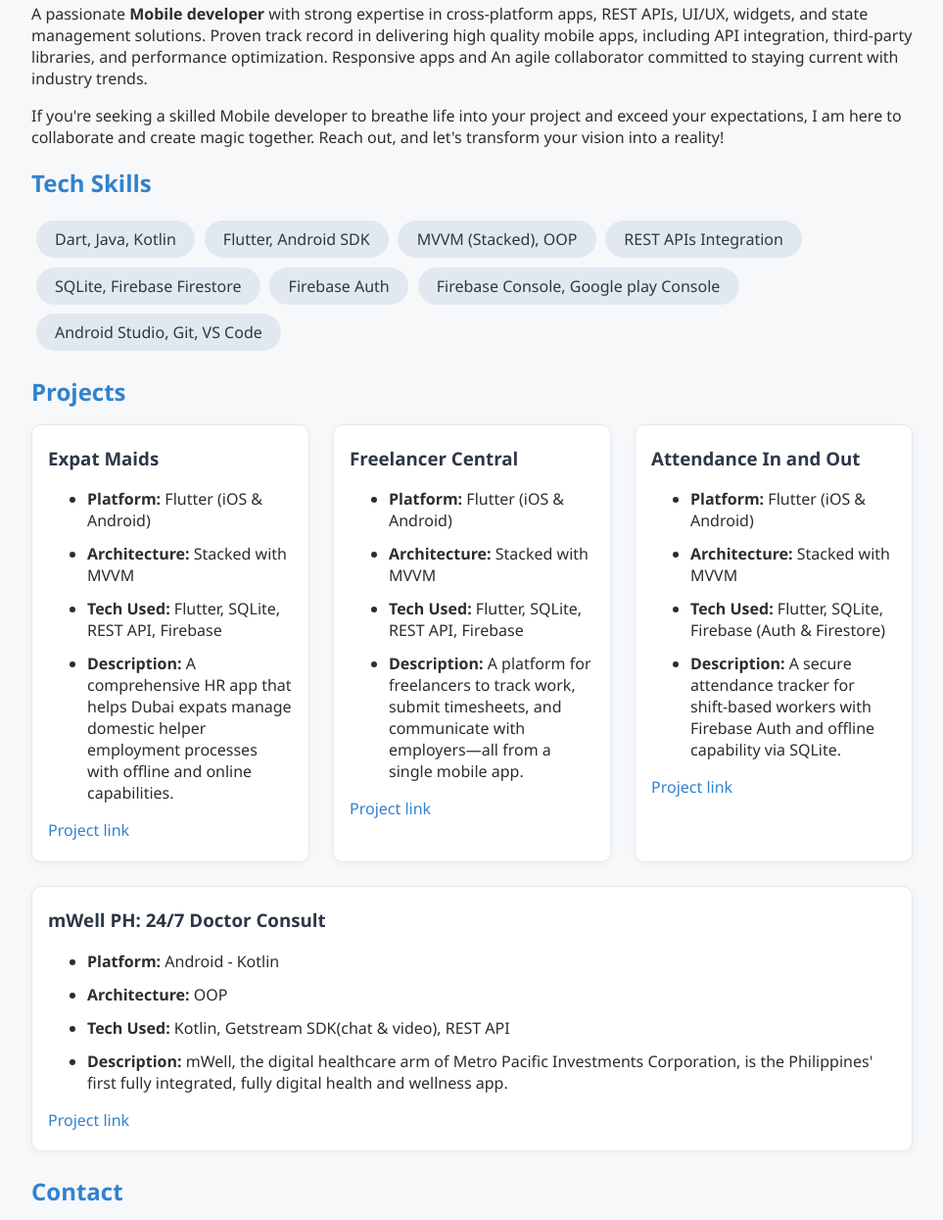
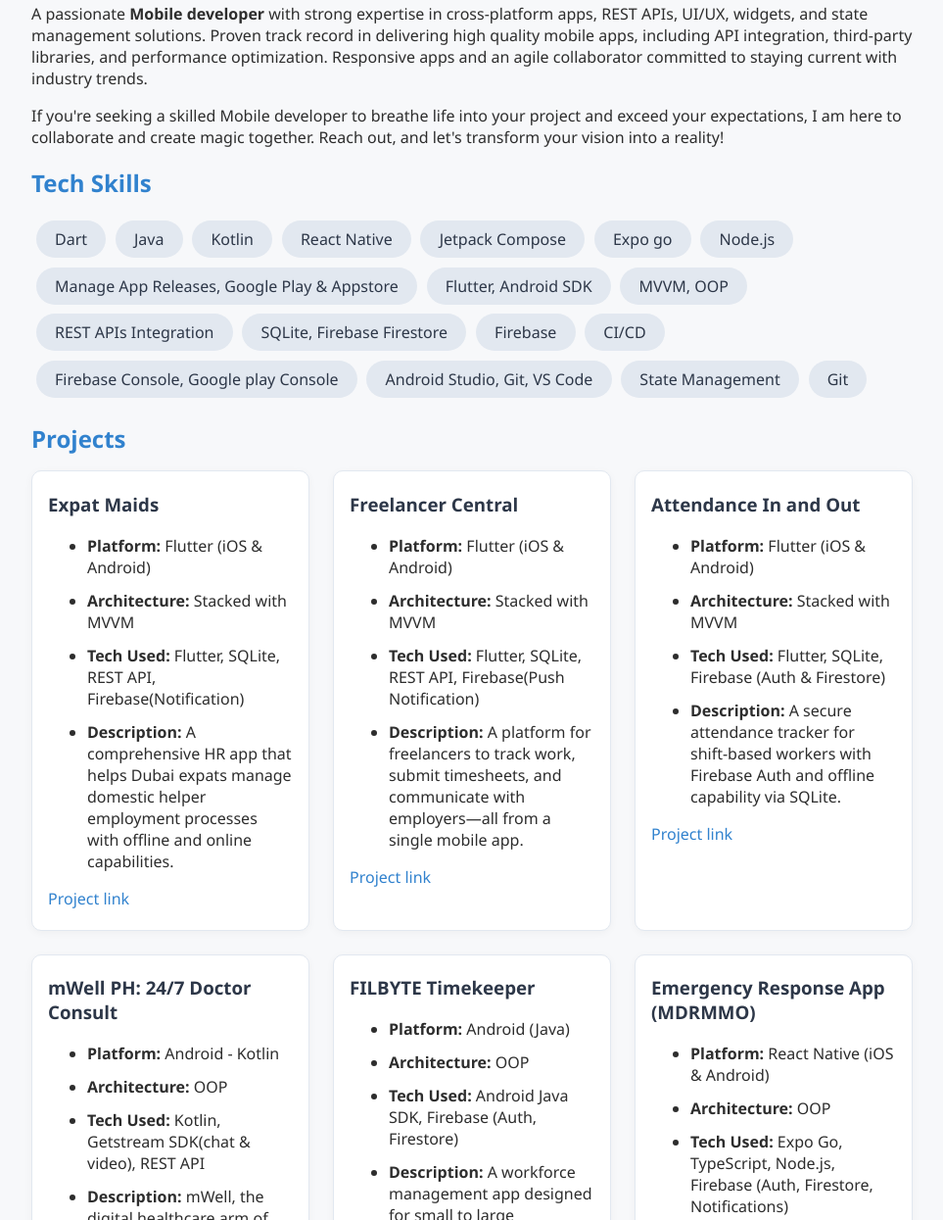
Before and after one commit to ezeevienranullo/ezeevienranullo.github.io, a plain HTML site: page index.html in a window 1280 px wide. Shown: the part 413-1658 px from the top of the page at 98% size, without its empty margins (158-1121 px from the left). Drawn offline with Linux system fonts and the light colour scheme.

Commit message:
Update projects

```diff
--- a/index.html
+++ b/index.html
@@ -26,10 +26,11 @@
             </header>
             <h2>About Me</h2>
             <p>
-                A passionate <strong>Mobile developer </strong> with strong expertise in cross-platform apps, REST APIs, UI/UX, widgets,
+                A passionate <strong>Mobile developer </strong> with strong expertise in cross-platform apps, REST APIs,
+                UI/UX, widgets,
                 and state management solutions. Proven track record in delivering high quality mobile apps, including
                 API integration, third-party libraries, and performance optimization.
-                Responsive apps and An agile collaborator committed to staying current with industry trends.
+                Responsive apps and an agile collaborator committed to staying current with industry trends.
             </p>
             <p>
                 If you're seeking a skilled Mobile developer to breathe life into your project and exceed your
@@ -41,14 +42,27 @@
         <section id="skills" class="container">
             <h2>Tech Skills</h2>
             <ul class="skills-list">
-                <li>Dart, Java, Kotlin</li>
+                <li>Dart</li>
+                <li>Java</li>
+                <li>Kotlin</li>
+                <li>React Native</li>
+                <li>Jetpack Compose</li>
+                <li>Expo go</li>
+                <li>Node.js</li>
+
+                <li>Manage App Releases, Google Play & Appstore</li>
                 <li>Flutter, Android SDK</li>
-                <li> MVVM (Stacked), OOP</li>
+                <li> MVVM, OOP</li>
                 <li>REST APIs Integration</li>
                 <li>SQLite, Firebase Firestore</li>
-                <li>Firebase Auth</li>
+                <li>Firebase</li>
+                <li>CI/CD</li>
                 <li>Firebase Console, Google play Console</li>
                 <li>Android Studio, Git, VS Code</li>
+                <li>State Management</li>
+                <li>Git</li>
+
+
                 <!-- Add or remove skills as needed -->
             </ul>
         </section>
--- a/projects.js
+++ b/projects.js
@@ -4,7 +4,7 @@ const projects = [
     details: [
       { label: "Platform", value: "Flutter (iOS & Android)" },
       { label: "Architecture", value: "Stacked with MVVM" },
-      { label: "Tech Used", value: "Flutter, SQLite, REST API, Firebase" },
+      { label: "Tech Used", value: "Flutter, SQLite, REST API, Firebase(Notification)" },
       { label: "Description", value: "A comprehensive HR app that helps Dubai expats manage domestic helper employment processes with offline and online capabilities." }
     ],
     link: "https://play.google.com/store/apps/details?id=com.nathanhr.expatemployee&hl=en"
@@ -14,7 +14,7 @@ const projects = [
     details: [
       { label: "Platform", value: "Flutter (iOS & Android)" },
       { label: "Architecture", value: "Stacked with MVVM" },
-      { label: "Tech Used", value: "Flutter, SQLite, REST API, Firebase" },
+      { label: "Tech Used", value: "Flutter, SQLite, REST API, Firebase(Push Notification)" },
       { label: "Description", value: "A platform for freelancers to track work, submit timesheets, and communicate with employers—all from a single mobile app." }
     ],
     link: "https://play.google.com/store/apps/details?id=com.nathanhr.freelancercentral&hl=en"
@@ -38,6 +38,33 @@ const projects = [
       { label: "Description", value: "mWell, the digital healthcare arm of Metro Pacific Investments Corporation, is the Philippines' first fully integrated, fully digital health and wellness app." }
     ],
     link: "https://play.google.com/store/search?q=mwell+ph+app&c=apps&hl=en"
+  },
+  {
+    name: "FILBYTE Timekeeper",
+    details: [
+      { label: "Platform", value: "Android (Java)" },
+      { label: "Architecture", value: "OOP" },
+      { label: "Tech Used", value: "Android Java SDK, Firebase (Auth, Firestore)" },
+      {
+        label: "Description",
+        value: "A workforce management app designed for small to large businesses to track employee Daily Time Records (DTR). Features include secure user authentication, real-time attendance logging, and cloud-based storage powered by Firebase for reliable and scalable data management."
+      }
+    ],
+    link: "https://play.google.com/store/apps/details?id=com.myclient.dailytimerecords"
+  },
+  {
+    name: "Emergency Response App (MDRMMO)",
+    details: [
+      { label: "Platform", value: "React Native (iOS & Android)" },
+      { label: "Architecture", value: "OOP" },
+      { label: "Tech Used", value: "Expo Go, TypeScript, Node.js, Firebase (Auth, Firestore, Notifications)" },
+      {
+        label: "Description",
+        value: "A mobile emergency alert system that enables households to send real-time distress signals directly to the MDRMMO office. The app leverages Firebase for secure authentication, cloud-based data management, and instant push notifications, ensuring rapid communication and timely disaster response."
+      }
+    ],
+    link: ""
+
   }
   // Add more projects as needed
 ];
```
